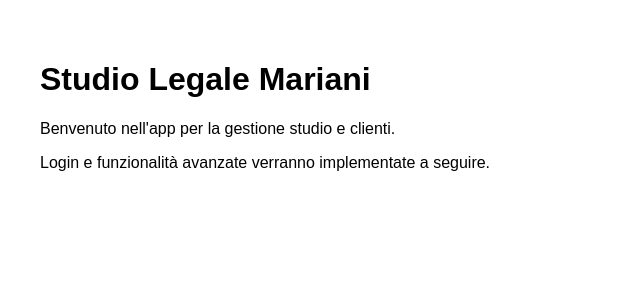
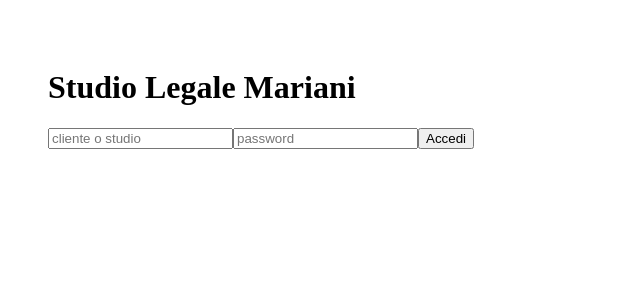
Before and after one commit to Brando8118/andrea-app, a Next.js app: page / in a window 1280 px wide. Shown: the top 300 px of the page, without its empty margins (0-640 px from the left). Built offline with nearby package versions, Linux system fonts and the light colour scheme.

Commit message:
Add files via upload

```diff
--- a/package.json
+++ b/package.json
@@ -1,14 +1,13 @@
 {
-  "name": "studio-legale-app",
+  "name": "studio-legale-vercel",
   "version": "1.0.0",
-  "private": true,
   "scripts": {
     "dev": "next dev",
     "build": "next build",
     "start": "next start"
   },
   "dependencies": {
-    "next": "13.5.6",
+    "next": "13.4.7",
     "react": "18.2.0",
     "react-dom": "18.2.0"
   }
--- a/pages/index.js
+++ b/pages/index.js
@@ -1,9 +1,35 @@
+import { useState } from 'react';
+
 export default function Home() {
+  const [loggedIn, setLoggedIn] = useState(false);
+  const [role, setRole] = useState('');
+  const [username, setUsername] = useState('');
+  const [password, setPassword] = useState('');
+
+  const login = () => {
+    if ((username === 'cliente' || username === 'studio') && password === '1234') {
+      setLoggedIn(true);
+      setRole(username);
+    } else {
+      alert('Credenziali errate');
+    }
+  };
+
+  if (!loggedIn) {
+    return (
+      <div style={{ padding: 40 }}>
+        <h1>Studio Legale Mariani</h1>
+        <input placeholder="cliente o studio" value={username} onChange={e => setUsername(e.target.value)} />
+        <input placeholder="password" type="password" value={password} onChange={e => setPassword(e.target.value)} />
+        <button onClick={login}>Accedi</button>
+      </div>
+    );
+  }
+
   return (
-    <div style={{ fontFamily: "Arial", padding: "2rem" }}>
-      <h1>Studio Legale Mariani</h1>
-      <p>Benvenuto nell'app per la gestione studio e clienti.</p>
-      <p>Login e funzionalità avanzate verranno implementate a seguire.</p>
+    <div style={{ padding: 40 }}>
+      <h2>Benvenuto nell'area riservata: {role}</h2>
+      <p>Caricamento documenti, appuntamenti e videochiamate disponibili nella versione completa.</p>
     </div>
   );
 }
```
Also changed, not shown: next.config.js (line endings or trailing spaces), 1 other file (tests, documents, lock files or other folders).
